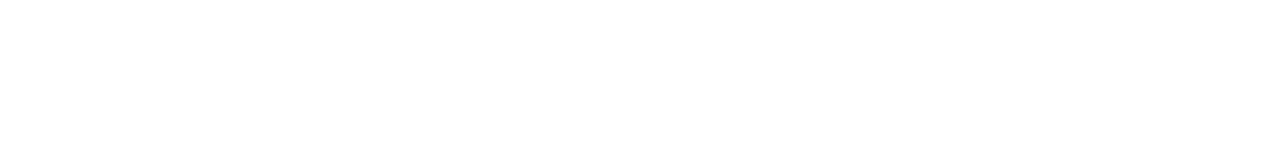
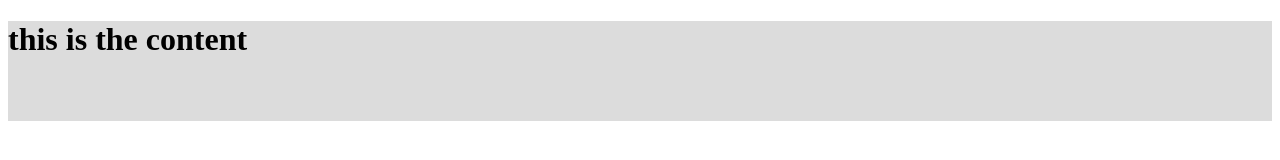
Before and after one commit to Ust-test/lec8g1, a plain HTML site: page index.html in a window 1280 px wide. Drawn offline with Linux system fonts and the light colour scheme.

Commit message:
the div of content

```diff
--- a/index.html
+++ b/index.html
@@ -7,6 +7,9 @@
     <link rel="stylesheet" href="style.css">
 </head>
 <body>
+    <div class="content">
+        <h1>this is the content</h1>
+    </div>
 
 </body>
 </html>
--- a/style.css
+++ b/style.css
@@ -0,0 +1,4 @@
+.content{
+    background-color: gainsboro;
+    height: 100px;
+}
```
